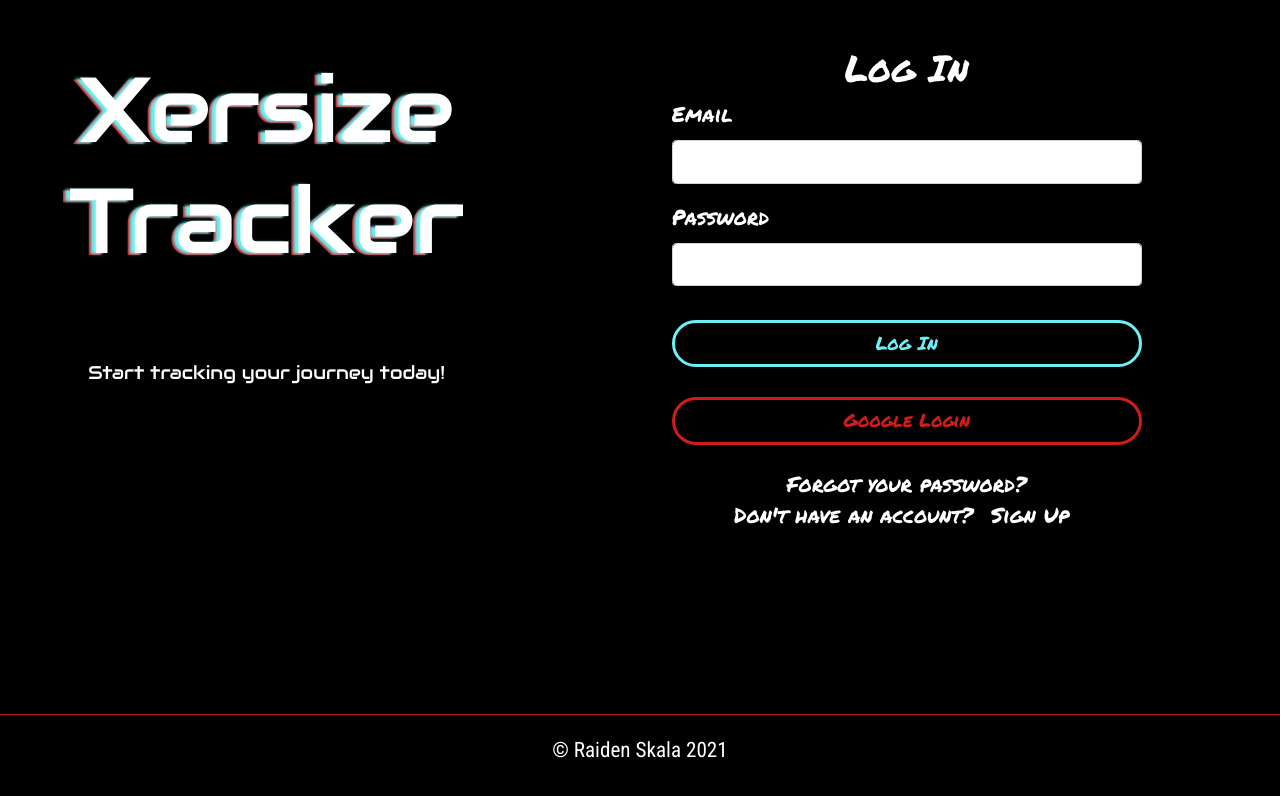
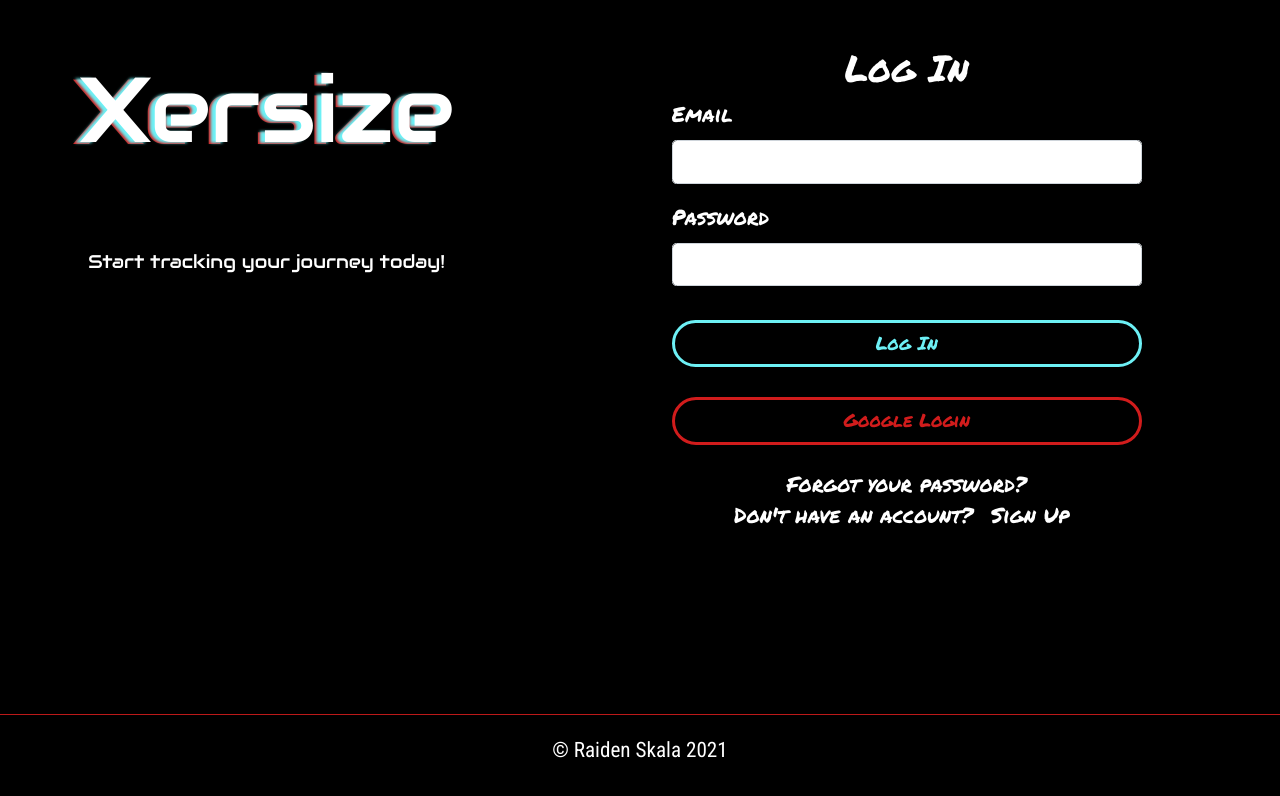
Before and after one commit to trsraiden/Xersize, a React (Create React App) app in the folder xersize-client/: page / in a window 1280 px wide. Shown: the top 796 px of the page. Built offline with nearby package versions, Linux system fonts and the light colour scheme; no server answers; the HTML template or start-up script is replaced by a standard one.

Commit message:
Change database

```diff
--- a/xersize-client/src/components/Login.js
+++ b/xersize-client/src/components/Login.js
@@ -49,7 +49,7 @@ export default function Login() {
     <div className='welcomeDisplay markerSection'>
         <div className='col-sm-5' >
               <div>
-                  <h1 className='welcomeWebTitle robotoSection' >Xersize Tracker</h1>
+                  <h1 className='welcomeWebTitle robotoSection' >Xersize</h1>
               </div>
 
               <div className='welcomeGreetingDiv'>
```
Also changed, not shown: 1 other file (tests, documents, lock files or other folders).
